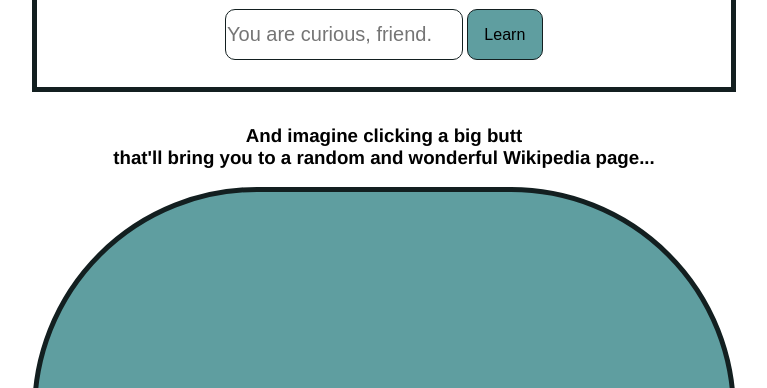
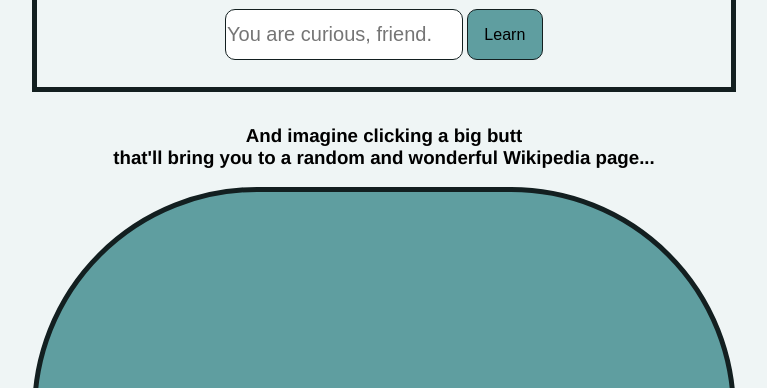
Before and after one commit to gilbertginsberg/wikipedia-viewer, a plain HTML site: page index.html in a window 1280 px wide. Shown: the part 180-568 px from the top of the page, without its empty margins (266-1033 px from the left). Drawn offline with Linux system fonts and the light colour scheme.

Commit message:
Removed unexpected token in css

```diff
--- a/styles.css
+++ b/styles.css
@@ -9,7 +9,7 @@ body {
   min-height: 100vh;
   font-family: 'Helvetica', sans-serif;
   font-size: medium;
-  background-color: *#eff5f5;
+  background-color: #eff5f5;
 }
 
 #pageContainer {
```
